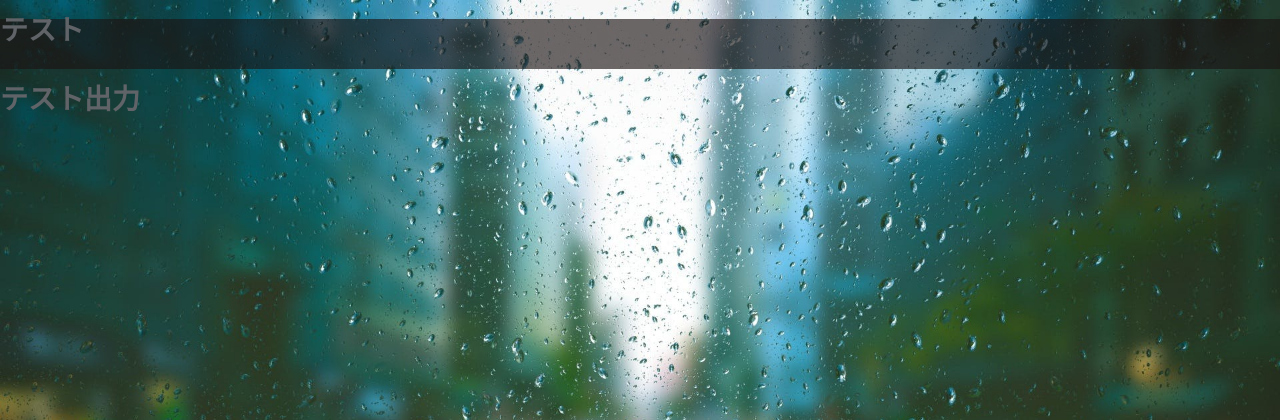
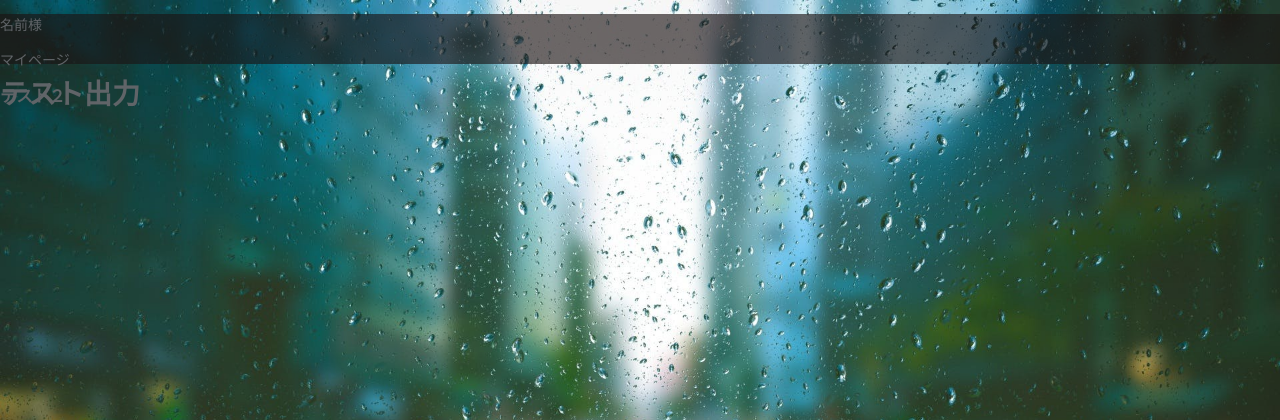
Before and after one commit to rikuto1231/php_assignment, a PHP site: page /home.php in a window 1280 px wide. Shown: the top 420 px of the page. Run offline with PHP 8.4, Linux system fonts and the light colour scheme.

Commit message:
テスト修正

```diff
--- a/final/src/common/css/header.css
+++ b/final/src/common/css/header.css
@@ -7,8 +7,8 @@
     background-color: rgba(27, 20, 20, 0.637);
 }
 
-#header_top p{
+/* #header_top p{
     font-size: 20px;
     display: none;
     color: #fff;
-}
+} */
--- a/final/src/common/php/header.php
+++ b/final/src/common/php/header.php
@@ -6,7 +6,7 @@
 echo '<div id="header_top">
 <p>名前様</p>
 <p>マイページ</p>
-<h1>テスト</h1>
+<h3>テスト２</h3>
 
 </div>';
 
```
